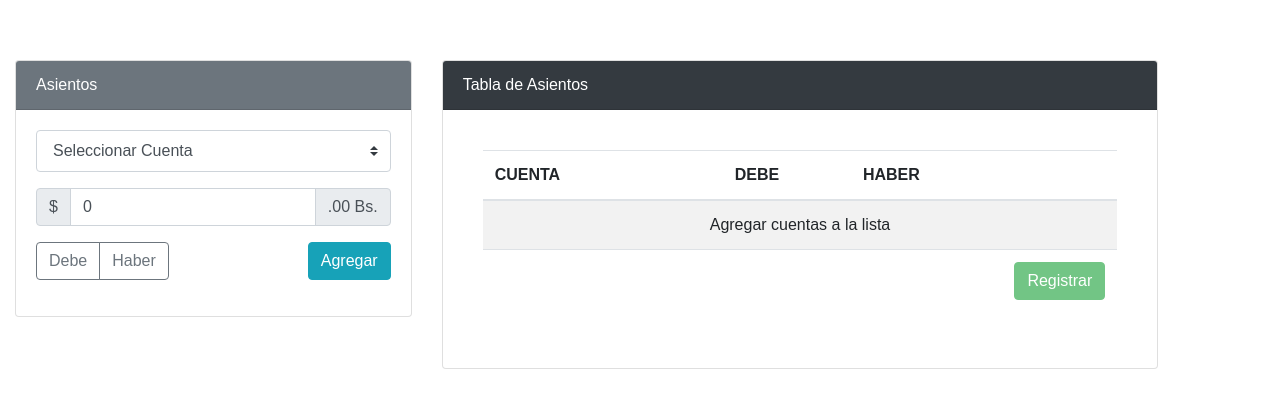
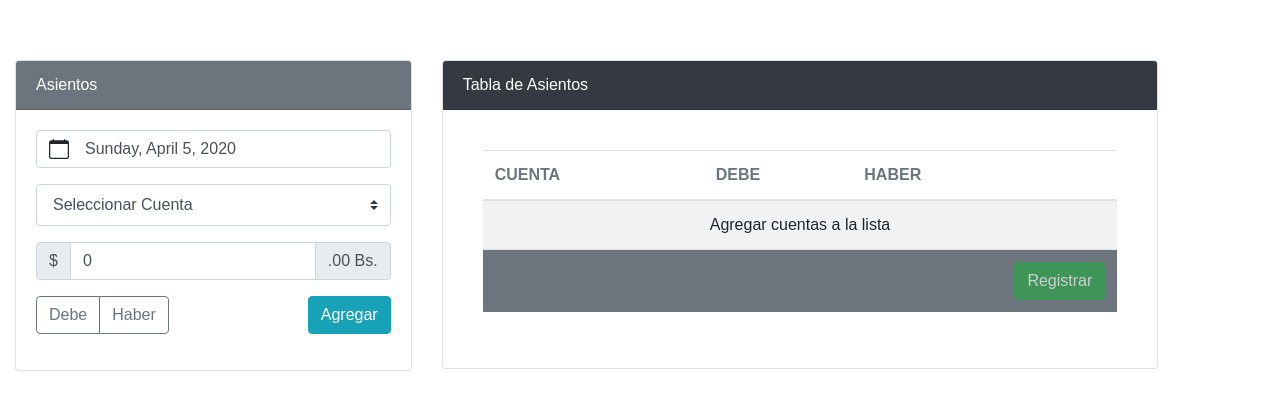
Before and after one commit to vndrd/v-accounting, a Vue app: page / in a window 1280 px wide. Shown: the top 410 px of the page. Built offline with nearby package versions, Linux system fonts and the light colour scheme.

Commit message:
adding date to formulario

```diff
--- a/src/components/Formulario.vue
+++ b/src/components/Formulario.vue
@@ -1,8 +1,13 @@
 <template>
     <b-form>
+        <b-form-datepicker class="mb-3"
+            @change="cambiandoFecha"
+            v-model="form.fecha">
+        </b-form-datepicker>
         <b-form-group>
             <Select :form="form" />
         </b-form-group>
+
         <b-input-group size="md" prepend="$" append=".00 Bs.">
             <b-form-input
                 v-model="form.monto"
@@ -35,6 +40,7 @@ export default {
                 cuenta: null,
                 monto: 0,
                 tipo: 'Tipo',
+                fecha: new Date()
             }
         }
     },
@@ -72,7 +78,10 @@ export default {
             this.agregarAsiento(this.form)
             this.switchCuenta(this.form.cuenta.id)
             this.form.cuenta=null
-        }
+        },
+        cambiandoFecha(){
+            console.log({fecha:this.form.fecha})
+        },
     },
 }
 </script>
--- a/src/components/SimpleTable.vue
+++ b/src/components/SimpleTable.vue
@@ -1,10 +1,10 @@
 <template>
 <b-table-simple responsive striped hover>
-  <b-thead>
+  <b-thead class="text-secondary">
     <b-tr>
       <b-th style="width: 15rem">CUENTA</b-th>
-      <b-th>DEBE</b-th>
-      <b-th>HABER</b-th>
+      <b-th style="width: 10rem">DEBE</b-th>
+      <b-th style="width: 10rem">HABER</b-th>
       <b-th style="width: 1rem"></b-th>
     </b-tr>
   </b-thead>
@@ -15,8 +15,16 @@
         </b-tr>
         <b-tr v-else v-for="cuenta in asientosMasTemporal" :key="cuenta.id">
             <b-td>{{cuenta.nombre}}</b-td>
-            <b-td>{{valueOrZero(cuenta,'Debe')}}</b-td>
-            <b-td>{{valueOrZero(cuenta,'Haber')}}</b-td>
+            <b-td>
+
+                    {{valueOrZero(cuenta,'Debe')}}
+
+            </b-td>
+            <b-td>
+
+                    {{valueOrZero(cuenta,'Haber')}}
+
+            </b-td>
             <b-td style="width: 1rem">
                     <b-button size="sm"
                     class="mr-1"
@@ -28,13 +36,17 @@
         </b-tr>
   </b-tbody>
 
-  <b-tfoot  class="mt-5">
+  <b-tfoot  class="mt-5 bg-secondary text-light">
     <b-tr>
         <b-td>
             <span class="float-right bold">{{getAsientos.length>0? 'Total: ': ''}}</span>
         </b-td>
-        <b-td>{{getAsientos.length>0? `${sumarDebe}.-`: ''}}</b-td>
-        <b-td>{{getAsientos.length>0? `${sumarHaber}.-`: ''}}</b-td>
+        <b-td>
+            {{getAsientos.length>0? `${sumarDebe}.-`: ''}}
+        </b-td>
+        <b-td>
+            {{getAsientos.length>0? `${sumarHaber}.-`: ''}}
+        </b-td>
         <b-td>
             <b-button variant="success"
                 :disabled="sumarHaber!==sumarDebe||getAsientos.length==0">
@@ -110,4 +122,8 @@ export default {
 .test-enter-to{
     opacity: 1;
 }
+tbody td span {
+    padding: 10px;
+    background: yellow;
+}
 </style>
```
